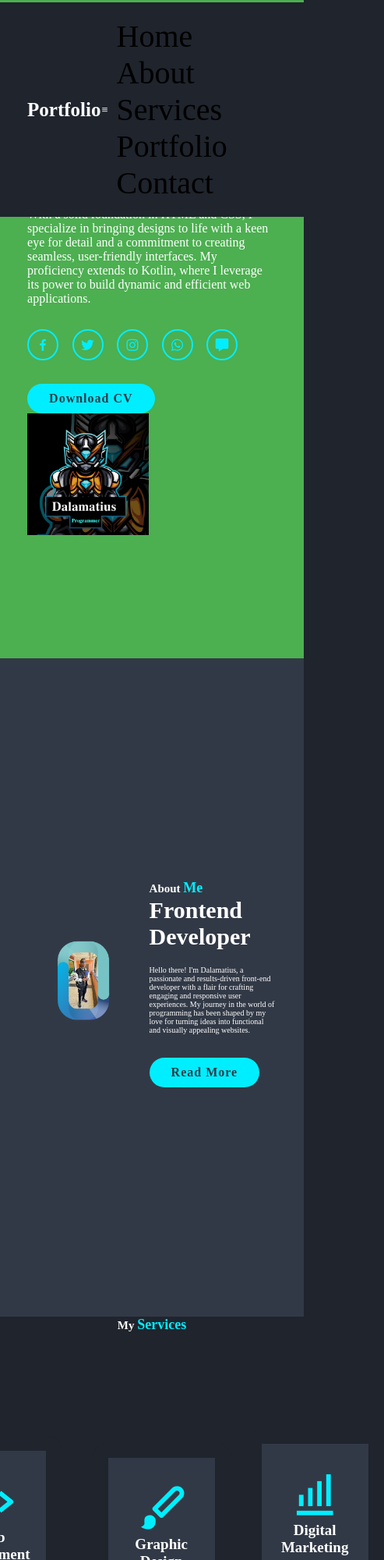
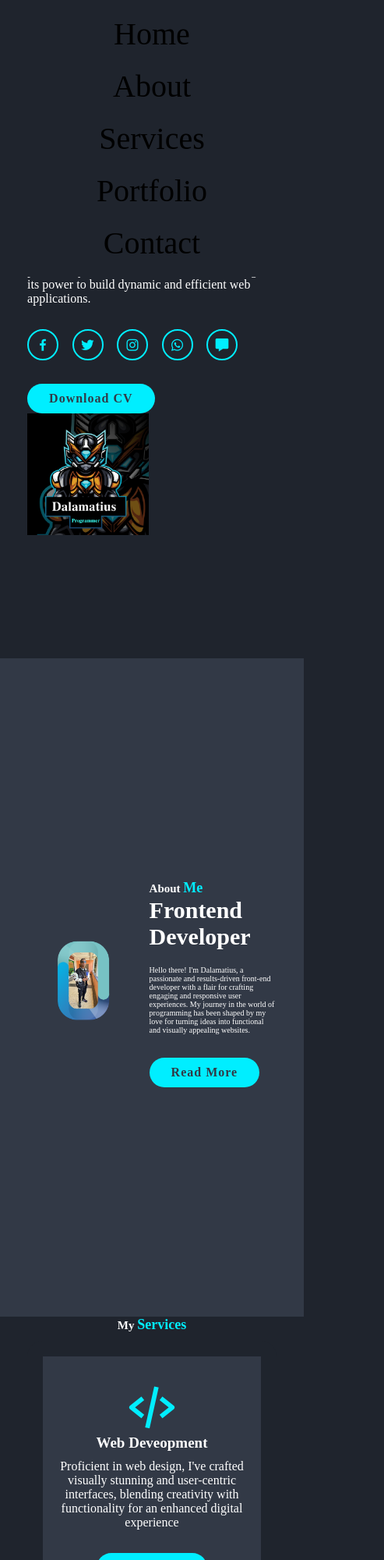
Before and after one commit to Dalamatiuss/Dalamatius, a plain HTML site: page index.html in a window 390 px wide. Shown: the top 2000 px of the page at 78% size, 493 px wide, since content can reach past the window. Drawn offline with nearby package versions, Linux system fonts and the light colour scheme; a script that the page names is missing.

Commit message:
Update style.css

```diff
--- a/style.css
+++ b/style.css
@@ -1,3 +1,135 @@
+
+
+
+* {
+    margin: 0;
+    padding: 0;
+    box-sizing: border-box;
+    text-decoration: none;
+    border: none;
+    outline: none;
+    scroll-behavior: smooth;
+    font-family: 'poppins', 'sans-serif';
+}
+
+:root {
+    --bg-color: #1f242d;
+    --second-bg-color: #323946;
+    --text-color: #fff;
+    --main-color: #0ef;
+}
+
+html {
+    font-size: 62.5%;
+    overflow-x: hidden;
+}
+
+body {
+    background: var(--bg-color);
+    color: var(--text-color);
+}
+
+
+@media screen and (max-width: 768px) {
+    .header {
+        display: none; /* Hide the header on smaller screens */
+    }
+
+    .navbar {
+        display: flex;
+        flex-direction: column;
+        align-items: center;
+        position: fixed;
+        width: 100%;
+        top: 0;
+        left: 0;
+        background: var(--bg-color);
+        z-index: 100;
+        padding: 1rem 0;
+    }
+
+    .navbar a {
+        margin: 1rem 0;
+    }
+}
+
+section {
+    min-height: 100vh;
+    padding: 1rem 9% 2rem;
+}
+
+
+
+
+
+
+
+.services h2 {
+    margin-bottom: 5rem;
+}
+
+.services-container {
+    display: flex;
+    justify-content: center;
+    align-items: center;
+    flex-direction: column; /* Align vertically by default */
+    gap: 2rem;
+}
+
+.services-container .services-box {
+    flex: 1 1 30rem;
+    background: var(--second-bg-color);
+    padding: 3rem 2rem 4rem;
+    border-radius: 2rem;
+    text-align: center;
+    border: 2rem solid var(--bg-color);
+    transition: .5s ease;
+}
+
+.services-container .services-box:hover {
+    border-color: var(--main-color);
+    transform: scale(1.04);
+}
+
+.portfolio-container {
+    display: flex;
+    flex-direction: column;
+    justify-content: center;
+    align-items: center;
+    gap: 2rem;
+}
+
+.portfolio-box {
+    flex: 1 1 30rem;
+    padding: 5px;
+    border-radius: 2rem;
+    box-shadow: 0 0 1rem var(--bg-color);
+    overflow: hidden;
+}
+
+.portfolio-box img {
+    width: 100%;
+    height: 150px;
+}
+
+@media (min-width: 769px) {
+    .services-container, .portfolio-container {
+        flex-direction: row; /* Align horizontally on larger screens */
+    }
+    .services-container {
+        padding: 0; /* Remove padding on larger screens if needed */
+    }
+    .portfolio-container {
+        padding: 0; /* Remove padding on larger screens if needed */
+    }
+}
+
+
+
+
+
+
+
 *{
     margin: 0;
     padding: 0;
```
